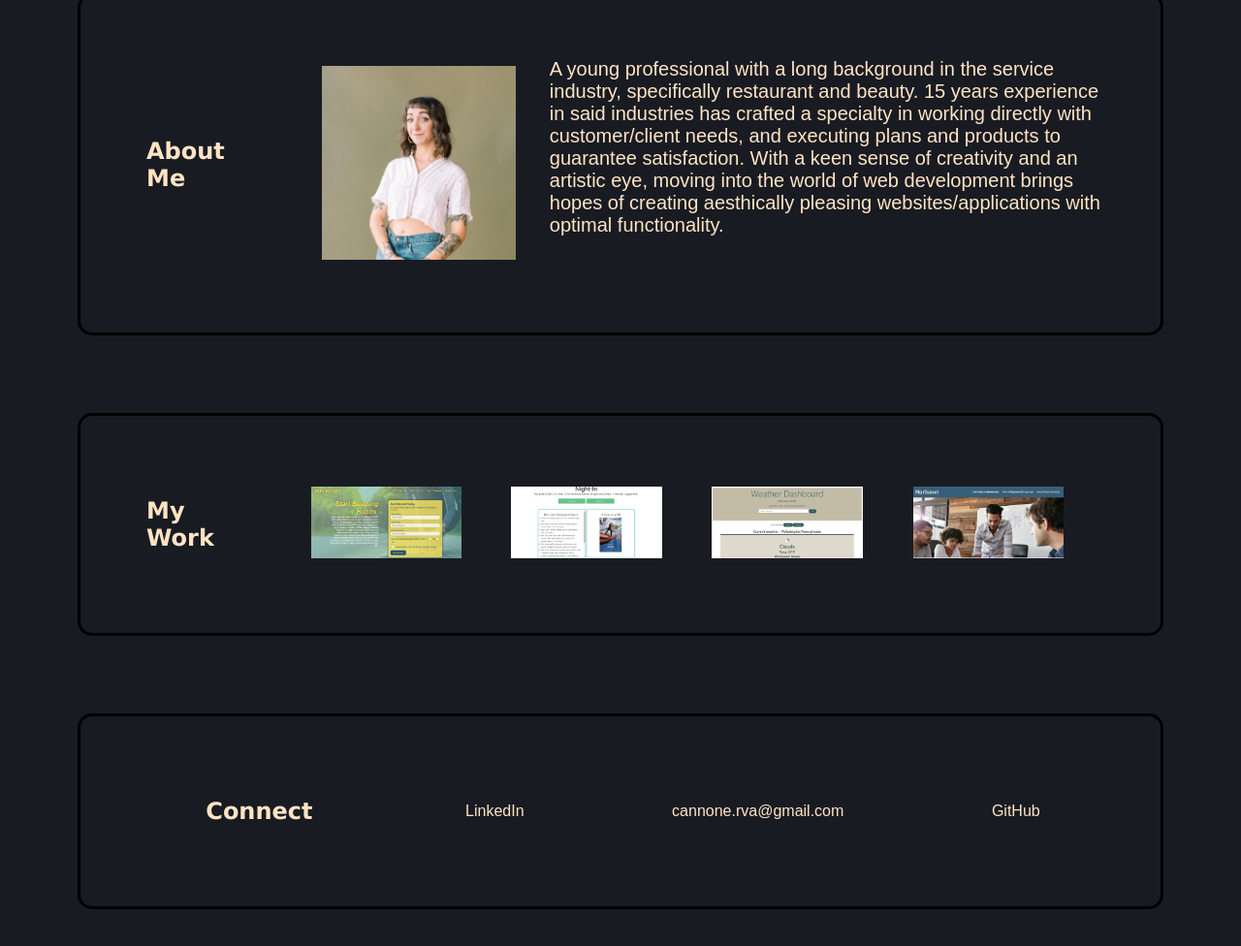
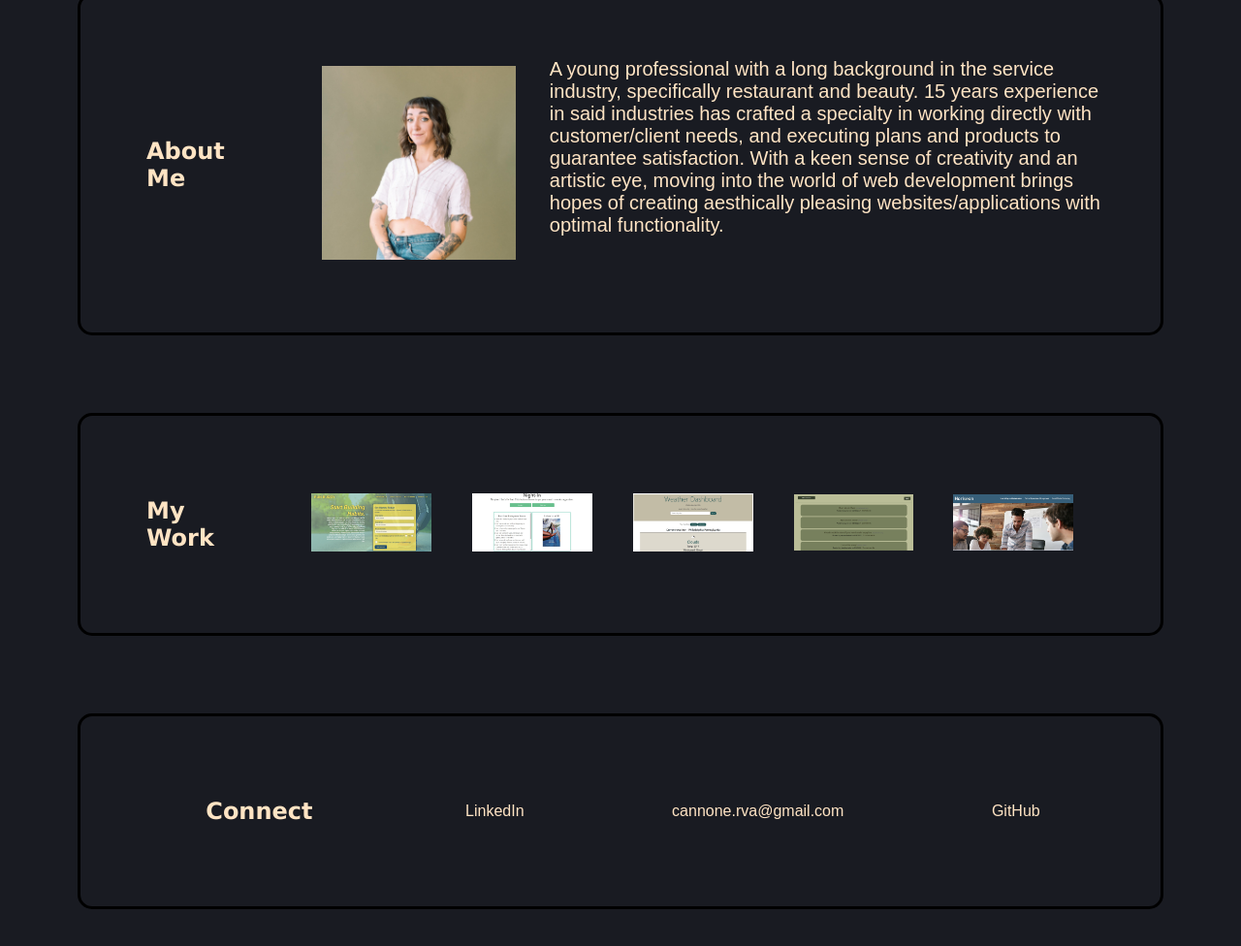
Before and after one commit to cannonel/ec-portfolio, a plain HTML site: page index.html in a window 1280 px wide. Shown: the part 543-1519 px from the top of the page at 97% size. Drawn offline with Linux system fonts and the light colour scheme.

Commit message:
update with GP 2

```diff
--- a/index.html
+++ b/index.html
@@ -70,6 +70,13 @@
     </a>
   </div>
 
+  <!--gp two-->
+  <div class="project-screenshots">
+    <a href="https://pets-r-app.herokuapp.com/" target="blank">
+      <img src="assets/images/group_project_2.png"></img>
+    </a>
+  </div>
+
     <!--horiseon-->
     <div class="project-screenshots">
       <a href="https://cannonel.github.io/Horiseon-challenge/" target="blank">
```
Also changed, not shown: assets/images/group_project_2.png (added).
